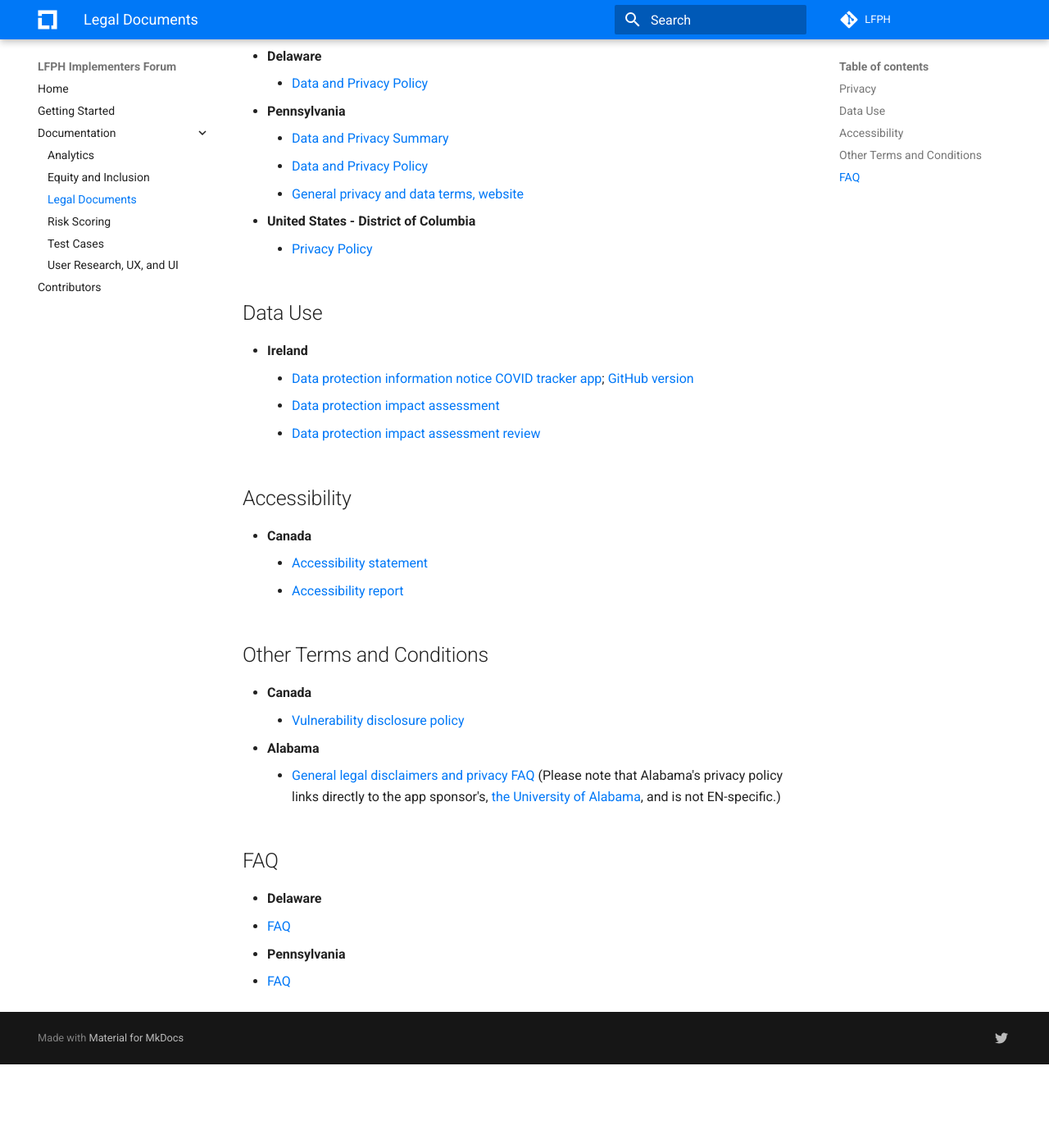
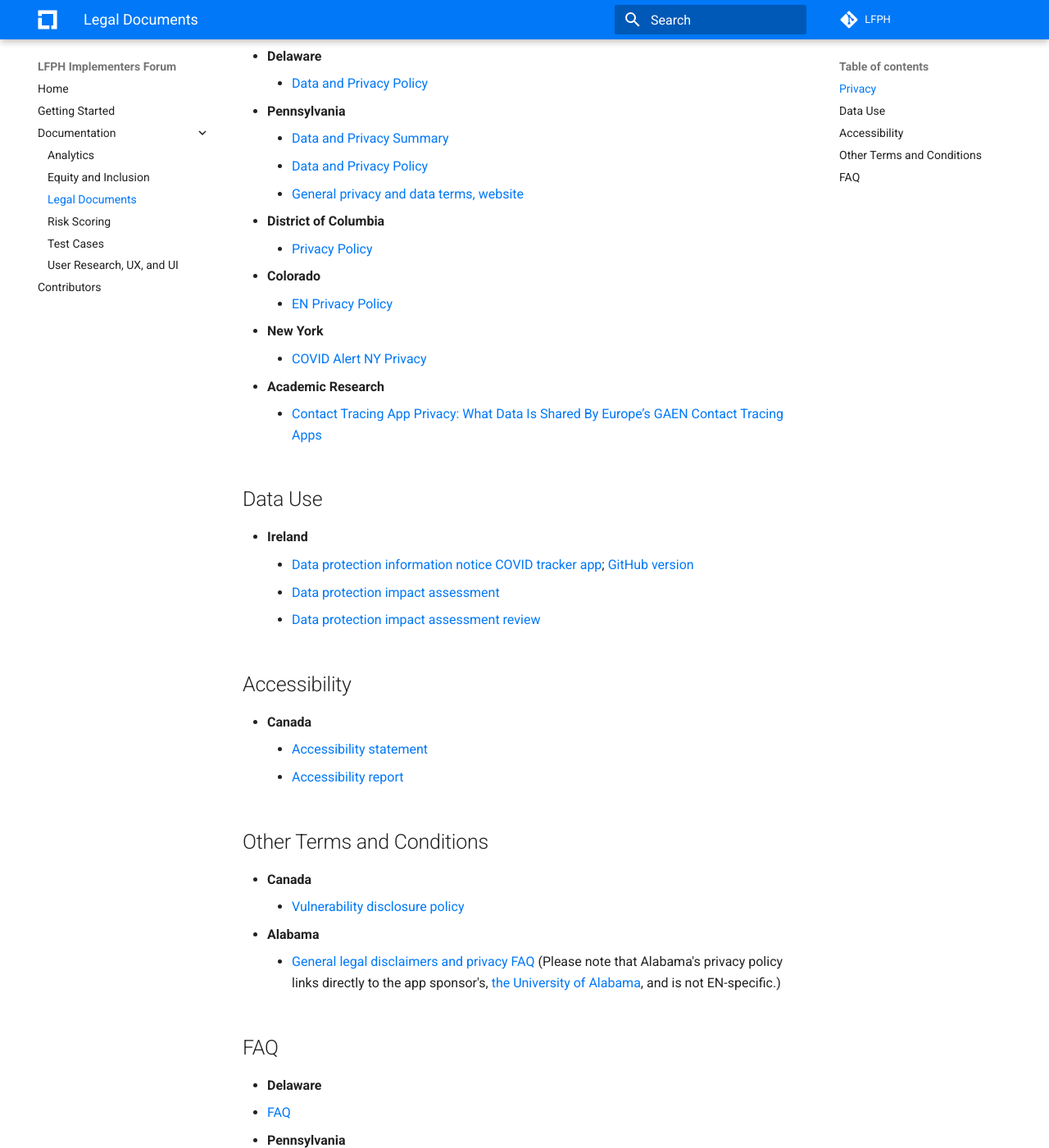
Before and after one commit to lfph/implementers-forum, an MkDocs documentation site: the page built from docs/legal-documents.md, in a window 1280 px wide and 1400 px high, scrolled down 519 px. Shown: the whole window at 82% size. Built offline with MkDocs 1.6.1 and Material for MkDocs 9.7.7, drawn with Linux system fonts in a browser that asks for light colours; comment, search, counter and statistics services are not loaded; before the commit the page ends 1817 px from its top, so only the background shows below that; some of the changed text lies outside the part shown.

Commit message:
adding more privacy policies, FAQ

```diff
--- a/docs/legal-documents.md
+++ b/docs/legal-documents.md
@@ -15,8 +15,14 @@ There are a number of legal documents that every exposure notification app will
     * [Data and Privacy Summary](https://www.health.pa.gov/topics/disease/coronavirus/Pages/COVID-Alert-Data.aspx)
     * [Data and Privacy Policy](https://www.health.pa.gov/topics/Documents/Diseases%20and%20Conditions/COVID%20Alert%20App_Data%20and%20Privacy.pdf)
     * [General privacy and data terms, website](https://covidtracker.gov.ie/privacy-and-data/)
-* **United States - District of Columbia**
+* **District of Columbia**
     * [Privacy Policy](https://coronavirus.dc.gov/dccan/privacy)
+* **Colorado**
+    * [EN Privacy Policy](https://covid19.colorado.gov/exposure-notifications/privacy-policy)
+* **New York**
+    * [COVID Alert NY Privacy](https://coronavirus.health.ny.gov/covidalert-privacy)
+* **Academic Research**
+    * [Contact Tracing App Privacy: What Data Is Shared By Europe’s GAEN Contact Tracing Apps](https://www.scss.tcd.ie/Doug.Leith/pubs/contact_tracing_app_traffic.pdf)
 
 ## Data Use
 * **Ireland**
@@ -40,3 +46,7 @@ There are a number of legal documents that every exposure notification app will
    * [FAQ](https://coronavirus.delaware.gov/covidalert/faqs/)
 * **Pennsylvania**
    * [FAQ](https://www.health.pa.gov/topics/disease/coronavirus/Pages/COVID-Alert-FAQs.aspx)
+* **District of Columbia**
+   * [FAQ](https://coronavirus.dc.gov/dccan/faq)
+* **Colorado**
+   * [FAQ](https://covid19.colorado.gov/Exposure-notifications)
```
